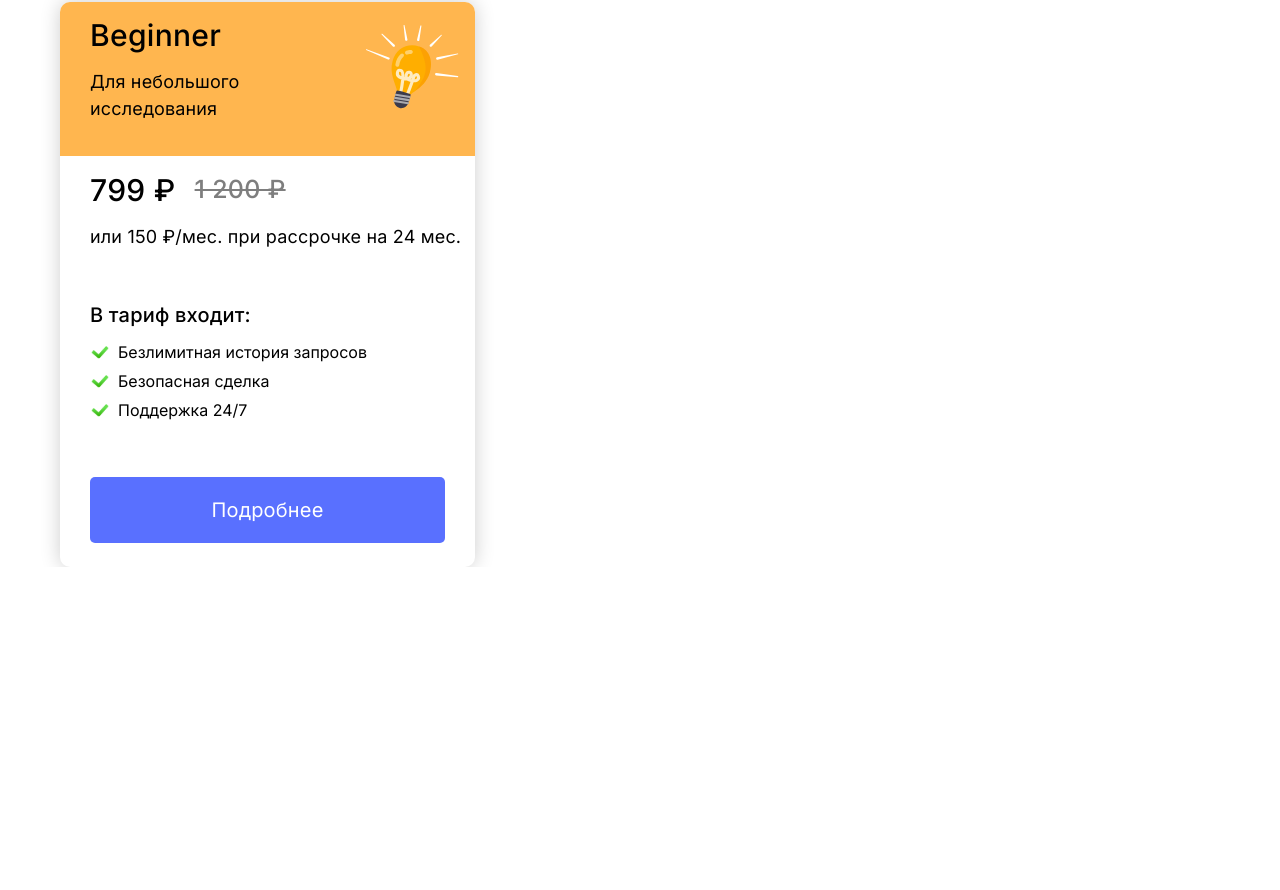
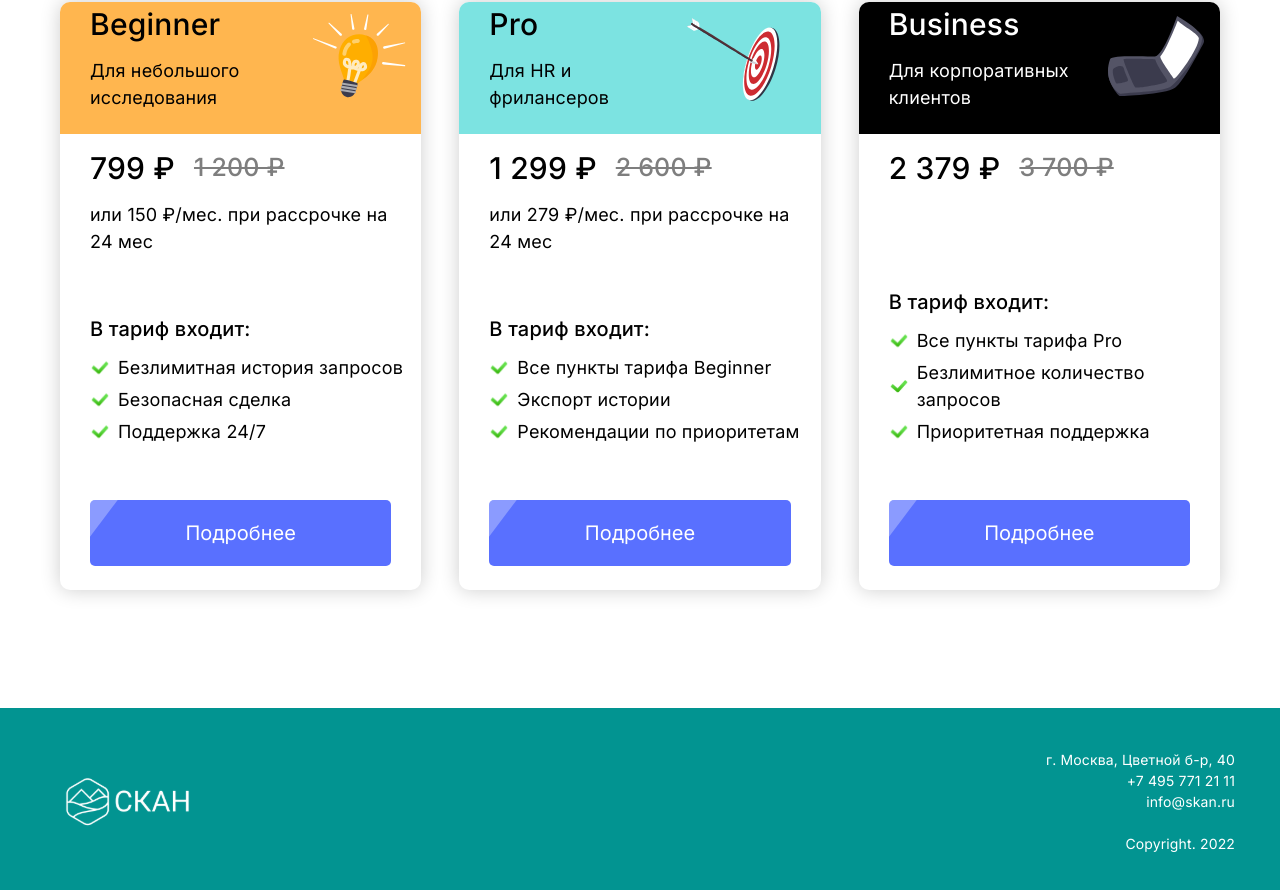
Before and after one commit to DanilaEmelchenko/scan, a React (Vite) app: page /main in a window 1280 px wide. Shown: the part 2108-2998 px from the top of the page. Before the commit the page ends 2675 px from the top, so only its background shows below. Built offline with nearby package versions, Linux system fonts and the light colour scheme.

Commit message:
main ready

```diff
--- a/src/app/App.tsx
+++ b/src/app/App.tsx
@@ -2,6 +2,7 @@ import { BrowserRouter } from "react-router-dom";
 import Header from "../module/Header/Header";
 import Providers from "./providers/providers";
 import AppRouter from "./routers/AppRouter";
+import Footer from "../module/Footer/Footer";
 
 function App() {
   return (
@@ -10,6 +11,7 @@ function App() {
         <>
           <Header />
           <AppRouter />
+          <Footer />
         </>
       </Providers>
     </BrowserRouter>
--- /dev/null
+++ b/src/module/Footer/Footer.module.scss
@@ -0,0 +1,23 @@
+@use "../../app/styles/fonts";
+@use "../../app/styles/variables" as var;
+
+.footer {
+  display: flex;
+  justify-content: space-between;
+  align-items: center;
+  padding: 25px 45px 25px 60px;
+  background-color: var.$color-primary;
+  font-size: 14px;
+  letter-spacing: 0.01em;
+  color: var.$color-white;
+  & .content {
+    text-align: right;
+    & .link {
+      text-decoration: none;
+      color: var.$color-white;
+    }
+    & .copyright {
+      margin-top: 21px;
+    }
+  }
+}
--- /dev/null
+++ b/src/module/Footer/Footer.tsx
@@ -0,0 +1,24 @@
+import s from "./Footer.module.scss";
+
+const Footer = () => {
+  return (
+    <footer className={s.footer}>
+      <img src="icons/logo-footer.svg" alt="logo" />
+      <div className={s.content}>
+        <p className={s.text}>
+          г. Москва, Цветной б-р, 40 <br />
+          <a className={s.link} href="tel:+74957711211">
+            +7 495 771 21 11
+          </a>
+          <br />
+          <a className={s.link} href="mailto:info@skan.ru">
+            info@skan.ru
+          </a>
+        </p>
+        <p className={s.copyright}>Copyright. 2022</p>
+      </div>
+    </footer>
+  );
+};
+
+export default Footer;
--- a/src/module/Header/Header.module.scss
+++ b/src/module/Header/Header.module.scss
@@ -3,10 +3,15 @@
 
 .header {
   padding: 15px 60px;
-  margin: 0 auto;
   display: flex;
   justify-content: space-between;
   align-items: center;
   font-size: 14px;
   letter-spacing: 0.01em;
 }
+
+@media only screen and (max-width: 375px) {
+  .header {
+    padding: 9px 26px 14px;
+  }
+}
--- a/src/module/Main/Hero/Hero.module.scss
+++ b/src/module/Main/Hero/Hero.module.scss
@@ -2,7 +2,6 @@
 @use "../../../app/styles/fonts";
 
 .hero {
-  margin-top: 69px;
   display: flex;
   justify-content: space-between;
   & .title {
--- a/src/module/Main/Tarifs/Tarifs.module.scss
+++ b/src/module/Main/Tarifs/Tarifs.module.scss
@@ -3,36 +3,38 @@
 
 .tarifs {
   margin-top: 107.48px;
+  font-size: 18px;
+  letter-spacing: 0.01em;
   & .title {
     font-weight: 900;
     font-size: 45px;
-    letter-spacing: 0.01em;
     font-family: fonts, "Ferry", sans-serif;
   }
   & .cards {
     margin-top: 70px;
+    display: flex;
+    justify-content: center;
+    gap: 38px;
     & .card {
       border-radius: 10px;
       box-shadow: 0 0 20px 0 rgba(0, 0, 0, 0.2);
       background-color: var.$color-white;
-      width: 415px;
+      width: 100%;
     }
     & .card__top {
       display: flex;
       align-items: center;
+      justify-content: space-between;
       border-radius: 10px 10px 0 0;
       padding: 11px 15.76px 34px 30px;
-      background-color: var.$color-orange;
+      height: 132px;
       & .card__top-content {
         & .card__top-title {
           font-weight: 500;
           font-size: 30px;
-          letter-spacing: 0.01em;
         }
         & .card__top-text {
           margin-top: 10px;
-          font-size: 18px;
-          letter-spacing: 0.01em;
         }
       }
     }
@@ -45,27 +47,22 @@
         & .card__bottom-price {
           font-weight: 500;
           font-size: 30px;
-          letter-spacing: 0.01em;
         }
         & .card__bottom-priceThrough {
           font-weight: 500;
           font-size: 25px;
-          letter-spacing: 0.01em;
           text-decoration: line-through;
           opacity: 0.5;
         }
       }
       & .card__bottom-priceCredit {
         margin-top: 10px;
-        font-size: 18px;
-        letter-spacing: 0.01em;
       }
       & .card__bottom-list {
-        margin-top: 50px;
+        margin-top: 59px;
         & .card__bottom-listTitle {
           font-weight: 500;
           font-size: 20px;
-          letter-spacing: 0.01em;
         }
         & .card__bottom-listItemsWrapper {
           margin-top: 10px;
@@ -81,6 +78,21 @@
       & .card__bottom-buttonWrapper {
         display: flex;
         align-items: center;
+        & ::before {
+          content: "";
+          position: absolute;
+          height: 150px;
+          width: 50px;
+          background: #fff;
+          left: -55px;
+          top: -40px;
+          transform: rotate(37deg);
+          transition: all 0.5s ease;
+          opacity: 0.3;
+        }
+        & :hover::before {
+          left: 95%;
+        }
         & .card__bottom-button {
           margin-top: 55px;
           margin-right: 20px;
@@ -89,8 +101,9 @@
           padding: 18px 0;
           width: 100%;
           font-size: 20px;
-          letter-spacing: 0.01em;
           color: var.$color-white;
+          position: relative;
+          overflow: hidden;
         }
       }
     }
--- a/src/module/Main/Tarifs/Tarifs.tsx
+++ b/src/module/Main/Tarifs/Tarifs.tsx
@@ -1,4 +1,6 @@
 import Button from "../../../ui/Button/Button";
+import { chunkArray } from "../../../utils/chunkArray";
+import { tarifsData } from "./tarifs.data";
 import s from "./Tarifs.module.scss";
 
 const Tarifs = () => {
@@ -6,48 +8,73 @@ const Tarifs = () => {
     <section className={s.tarifs}>
       <h2 className={s.title}>Наши тарифы</h2>
       <div className={s.cards}>
-        <div className={s.card}>
-          <div className={s.card__top}>
+        {tarifsData.map((tarif) => {
+          const listChunks = chunkArray(tarif.list, 3);
+          return (
+            <div key={tarif.id} className={s.card}>
+              <div
+                className={s.card__top}
+                style={{ backgroundColor: tarif.styles.backgroundColor }}
+              >
                 <div className={s["card__top-content"]}>
-              <h3 className={s["card__top-title"]}>Beginner</h3>
-              <p className={s["card__top-text"]}>Для небольшого исследования</p>
+                  <h3
+                    className={s["card__top-title"]}
+                    style={tarif.id === 3 ? { color: "#fff" } : {}}
+                  >
+                    {tarif.title}
+                  </h3>
+                  <p
+                    className={s["card__top-text"]}
+                    style={tarif.id === 3 ? { color: "#fff" } : {}}
+                  >
+                    {tarif.text}
+                  </p>
                 </div>
-            <img src="icons/main/tariffs/beginner.svg" alt="icon" />
+                <img src={tarif.icon} alt="icon" />
               </div>
               <div className={s.card__bottom}>
                 <div className={s["card__bottom-content"]}>
-              <h3 className={s["card__bottom-price"]}>799 ₽</h3>
-              <h3 className={s["card__bottom-priceThrough"]}>1 200 ₽</h3>
+                  <h3 className={s["card__bottom-price"]}>{tarif.price}</h3>
+                  <h3 className={s["card__bottom-priceThrough"]}>
+                    {tarif.priceThrough}
+                  </h3>
                 </div>
                 <p className={s["card__bottom-priceCredit"]}>
-              или 150 ₽/мес. при рассрочке на 24 мес.
+                  {tarif.priceCredit}
                 </p>
-            <div className={s["card__bottom-list"]}>
-              <h4 className={s["card__bottom-listTitle"]}>В тариф входит:</h4>
-              <div className={s["card__bottom-listItemsWrapper"]}>
-                <div className={s["card__bottom-listItems"]}>
-                  <img src="icons/main/tariffs/check-mark.svg" alt="check" />
-                  <p className={s["card__bottom-listText"]}>
-                    Безлимитная история запросов
-                  </p>
+                <div
+                  className={s["card__bottom-list"]}
+                  style={tarif.id === 3 ? { marginTop: "96px" } : {}}
+                >
+                  <h4 className={s["card__bottom-listTitle"]}>
+                    В тариф входит:
+                  </h4>
+                  {listChunks.map((chunk, chunkIndex) => (
+                    <div
+                      key={chunkIndex}
+                      className={s["card__bottom-listItemsWrapper"]}
+                    >
+                      {chunk.map((item, itemIndex) => (
+                        <div
+                          key={itemIndex}
+                          className={s["card__bottom-listItems"]}
+                        >
+                          <img src={tarif.checkMark} alt="check" />
+                          <p className={s["card__bottom-listText"]}>{item}</p>
                         </div>
-                <div className={s["card__bottom-listItems"]}>
-                  <img src="icons/main/tariffs/check-mark.svg" alt="check" />
-                  <p className={s["card__bottom-listText"]}>
-                    Безопасная сделка
-                  </p>
+                      ))}
                     </div>
-                <div className={s["card__bottom-listItems"]}>
-                  <img src="icons/main/tariffs/check-mark.svg" alt="check" />
-                  <p className={s["card__bottom-listText"]}>Поддержка 24/7</p>
+                  ))}
+                </div>
+                <div className={s["card__bottom-buttonWrapper"]}>
+                  <Button className={s["card__bottom-button"]}>
+                    Подробнее
+                  </Button>
                 </div>
               </div>
             </div>
-            <div className={s["card__bottom-buttonWrapper"]}>
-              <Button className={s["card__bottom-button"]}>Подробнее</Button>
-            </div>
-          </div>
-        </div>
+          );
+        })}
       </div>
     </section>
   );
--- /dev/null
+++ b/src/module/Main/Tarifs/tarifs.data.ts
@@ -0,0 +1,56 @@
+export const tarifsData = [
+  {
+    id: 1,
+    title: "Beginner",
+    text: "Для небольшого исследования",
+    icon: "icons/main/tariffs/beginner.svg",
+    checkMark: "icons/main/tariffs/check-mark.svg",
+    price: "799 ₽",
+    priceThrough: "1 200 ₽",
+    priceCredit: "или 150 ₽/мес. при рассрочке на 24 мес",
+    list: [
+      "Безлимитная история запросов",
+      "Безопасная сделка",
+      "Поддержка 24/7",
+    ],
+    styles: {
+      backgroundColor: "#ffb64f",
+    },
+  },
+  {
+    id: 2,
+    title: "Pro",
+    text: "Для HR и фрилансеров",
+    icon: "icons/main/tariffs/pro.svg",
+    checkMark: "icons/main/tariffs/check-mark.svg",
+    price: "1 299 ₽",
+    priceThrough: "2 600 ₽",
+    priceCredit: "или 279 ₽/мес. при рассрочке на 24 мес",
+    list: [
+      "Все пункты тарифа Beginner",
+      "Экспорт истории",
+      "Рекомендации по приоритетам",
+    ],
+    styles: {
+      backgroundColor: "#7ce3e1",
+    },
+  },
+  {
+    id: 3,
+    title: "Business",
+    text: "Для корпоративных клиентов",
+    icon: "icons/main/tariffs/business.svg",
+    checkMark: "icons/main/tariffs/check-mark.svg",
+    price: "2 379 ₽",
+    priceThrough: "3 700 ₽",
+    priceCredit: "",
+    list: [
+      "Все пункты тарифа Pro",
+      "Безлимитное количество запросов",
+      "Приоритетная поддержка",
+    ],
+    styles: {
+      backgroundColor: "#000",
+    },
+  },
+];
--- a/src/pages/Main/Main.module.scss
+++ b/src/pages/Main/Main.module.scss
@@ -1,4 +1,9 @@
 .main {
-  padding: 0 60px;
-  margin: 0 auto;
+  padding: 69px 60px 118px;
 }
+
+@media only screen and (max-width: 375px) {
+  .main {
+    padding: 20px 26px 43px 14px;
+  }
+}
--- /dev/null
+++ b/src/utils/chunkArray.ts
@@ -0,0 +1,12 @@
+// Разделяет массив на подмассивы по указанному размеру.
+//  @param array - Исходный массив.
+//  @param size - Количество элементов в каждом подмассиве.
+//  @returns Массив подмассивов.
+
+export const chunkArray = <T>(arr: T[], size : number): T[][] => {
+  const result: T[][] = [];
+  for (let i = 0; i < arr.length; i += size) {
+    result.push(arr.slice(i, i + size));
+  }
+  return result;
+};
```
Also changed, not shown: src/utils/index.ts (deleted). Lines whose indentation alone changed are shown as unchanged.
